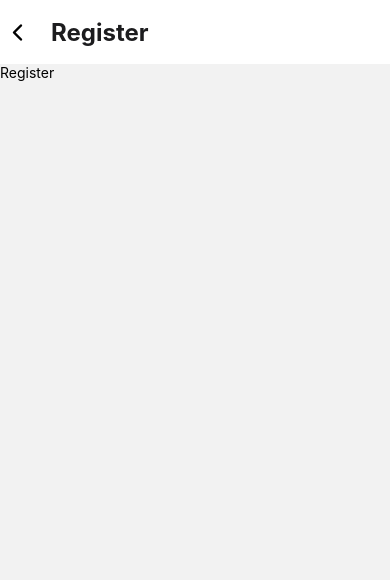
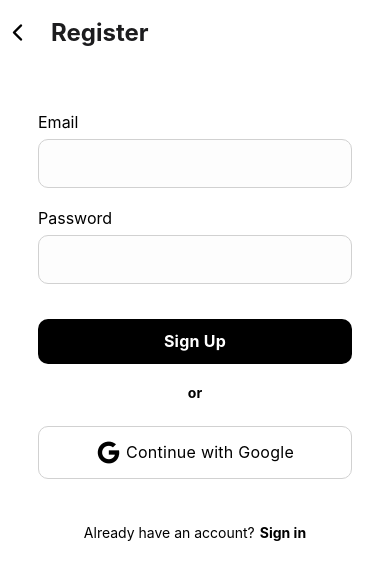
Before and after one commit to oplevan/ReactNativeAuth, a React Native app: screen /Register in a window 390 px wide. Shown: the top 580 px of the page. Built offline with nearby package versions, Linux system fonts and the light colour scheme.

Commit message:
minor improvements

```diff
--- a/app/context/AuthContext.tsx
+++ b/app/context/AuthContext.tsx
@@ -2,15 +2,20 @@ import React, {createContext, useContext, useEffect, useState} from 'react';
 import axios from 'axios';
 import * as SecureStore from 'expo-secure-store';
 
-export type LoginCredentials = {
+export type Login = {
+  email: string;
+  password: string;
+};
+
+export type Register = {
   email: string;
   password: string;
 };
 
 type AuthProps = {
   authState?: {token: string | null; authenticated: boolean | null};
-  onRegister?: (email: string, password: string) => Promise<any>;
-  onLogin?: (credentials: LoginCredentials) => Promise<any>;
+  onRegister?: (data: Register) => Promise<any>;
+  onLogin?: (credentials: Login) => Promise<any>;
   onLogout?: () => Promise<any>;
   isLoading?: boolean;
 };
@@ -44,13 +49,10 @@ export const AuthProvider = ({children}: any) => {
     loadToken();
   }, []);
 
-  const onRegister = async (email: string, password: string) => {
+  const onRegister = async (data: Register) => {
     try {
       setIsLoading(true);
-      return await axios.post(`${API_URL}/auth/register`, {
-        email,
-        password,
-      });
+      return await axios.post(`${API_URL}/auth/register`, data);
     } catch (error: any) {
       console.log(error);
       return {
@@ -62,7 +64,7 @@ export const AuthProvider = ({children}: any) => {
     }
   };
 
-  const onLogin = async (credentials: LoginCredentials) => {
+  const onLogin = async (credentials: Login) => {
     try {
       setIsLoading(true);
       const response = await axios.post(`${API_URL}/auth/login`, credentials);
--- a/app/screens/Login.tsx
+++ b/app/screens/Login.tsx
@@ -9,7 +9,7 @@ import {
 } from 'react-native';
 import {z} from 'zod';
 import {zodResolver} from '@hookform/resolvers/zod';
-import {LoginCredentials, useAuth} from '../context/AuthContext';
+import {Login, useAuth} from '../context/AuthContext';
 import {
   FieldValues,
   FormProvider,
@@ -41,11 +41,12 @@ export default function LoginScreen({navigation}: any) {
   const {onLogin, isLoading} = useAuth();
 
   const methods = useForm({
+    mode: 'onBlur',
     resolver: zodResolver(loginSchema),
   });
 
-  const handleLogin: SubmitHandler<LoginCredentials> = async data => {
-    const response = await onLogin!(data as LoginCredentials);
+  const handleLogin: SubmitHandler<Login> = async data => {
+    const response = await onLogin!(data as Login);
     if (response?.error) {
       Alert.alert('Error', response.msg);
     } else {
--- a/app/screens/Register.tsx
+++ b/app/screens/Register.tsx
@@ -1,10 +1,127 @@
-import {View, Text} from 'react-native';
-import React from 'react';
+import React, {useRef} from 'react';
+import {
+  View,
+  StyleSheet,
+  TextInput,
+  Text,
+  Pressable,
+  Alert,
+} from 'react-native';
+import {z} from 'zod';
+import {zodResolver} from '@hookform/resolvers/zod';
+import {Register, useAuth} from '../context/AuthContext';
+import {
+  FieldValues,
+  FormProvider,
+  SubmitHandler,
+  useForm,
+} from 'react-hook-form';
 
-export default function Register() {
+// components
+import Button from '../components/Button';
+import Input from '../components/Input';
+
+// icons
+import Icon from 'react-native-vector-icons/Ionicons';
+import {ActivityIndicatorOverlay} from '../components/ActivityIndicatorOverlay';
+
+const loginSchema = z.object({
+  email: z
+    .string()
+    .min(1, {message: 'Email is required'})
+    .email({message: 'Invalid email address'}),
+  password: z
+    .string()
+    .min(1, {message: 'Password is required'})
+    .min(6, {message: 'Password must be at least 6 characters'}),
+});
+
+export default function RegisterScreen({navigation}: any) {
+  const passwordInputRef = useRef<TextInput>(null);
+  const {onRegister, isLoading} = useAuth();
+
+  const methods = useForm({
+    mode: 'onBlur',
+    resolver: zodResolver(loginSchema),
+  });
+
+  const handleLogin: SubmitHandler<Register> = async data => {
+    const response = await onRegister!(data as Register);
+    if (response?.error) {
+      Alert.alert('Error', response.msg);
+    } else {
+      Alert.alert('Success', 'You have signed up successfully');
+    }
+  };
+
   return (
-    <View>
-      <Text>Register</Text>
+    <View style={styles.container}>
+      {isLoading && <ActivityIndicatorOverlay text="Creating account..." />}
+      <FormProvider {...methods}>
+        <Input
+          name="email"
+          label="Email"
+          returnKeyType="next"
+          onSubmitEditing={() => passwordInputRef.current?.focus()}
+        />
+        <Input
+          name="password"
+          label="Password"
+          secureTextEntry
+          ref={passwordInputRef}
+          returnKeyType="done"
+        />
+        <Button
+          title="Sign Up"
+          onPress={methods.handleSubmit(
+            handleLogin as SubmitHandler<FieldValues>,
+          )}
+          style={styles.button}
+        />
+      </FormProvider>
+      <Text style={styles.orText}>or</Text>
+      <Button
+        variant="outlined"
+        title="Continue with Google"
+        onPress={() => console.log('Continue with Google')}
+        style={styles.button}
+        icon={<Icon name="logo-google" size={25} color="#000" />}
+      />
+      <View style={styles.registerTextContainer}>
+        <Text>Already have an account?</Text>
+        <Pressable onPress={() => navigation.navigate('Login')}>
+          <Text style={styles.linkText}>Sign in</Text>
+        </Pressable>
+      </View>
     </View>
   );
 }
+
+const styles = StyleSheet.create({
+  container: {
+    flex: 1,
+    padding: 38,
+    backgroundColor: '#fff',
+    position: 'relative',
+  },
+  button: {
+    marginTop: 25,
+  },
+  forgotPasswordText: {
+    alignSelf: 'flex-end',
+  },
+  orText: {
+    marginTop: 20,
+    fontWeight: 'bold',
+    textAlign: 'center',
+  },
+  registerTextContainer: {
+    marginTop: 45,
+    justifyContent: 'center',
+    flexDirection: 'row',
+  },
+  linkText: {
+    fontWeight: 'bold',
+    marginLeft: 5,
+  },
+});
```
